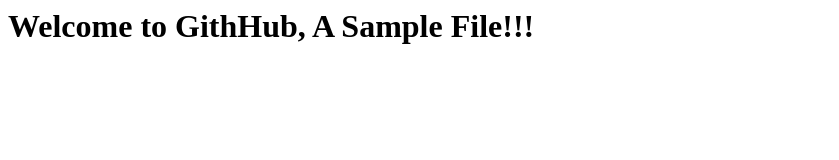
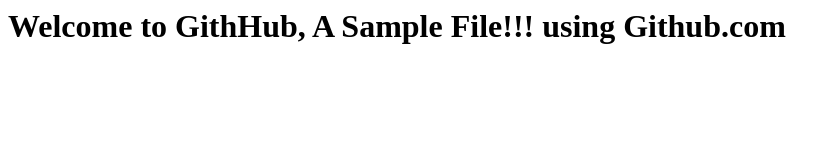
Before and after one commit to tab-cloud19/alpha-git1, a plain HTML site: page index.html in a window 1280 px wide. Shown: the whole page, without its empty margins (0-839 px from the left). Drawn offline with Linux system fonts and the light colour scheme.

Commit message:
Updated index.html file directly from GitHub

```diff
--- a/index.html
+++ b/index.html
@@ -1 +1 @@
-<h1>Welcome to GithHub, A Sample File!!!</h1>
+<h1>Welcome to GithHub, A Sample File!!! using Github.com</h1>
```
